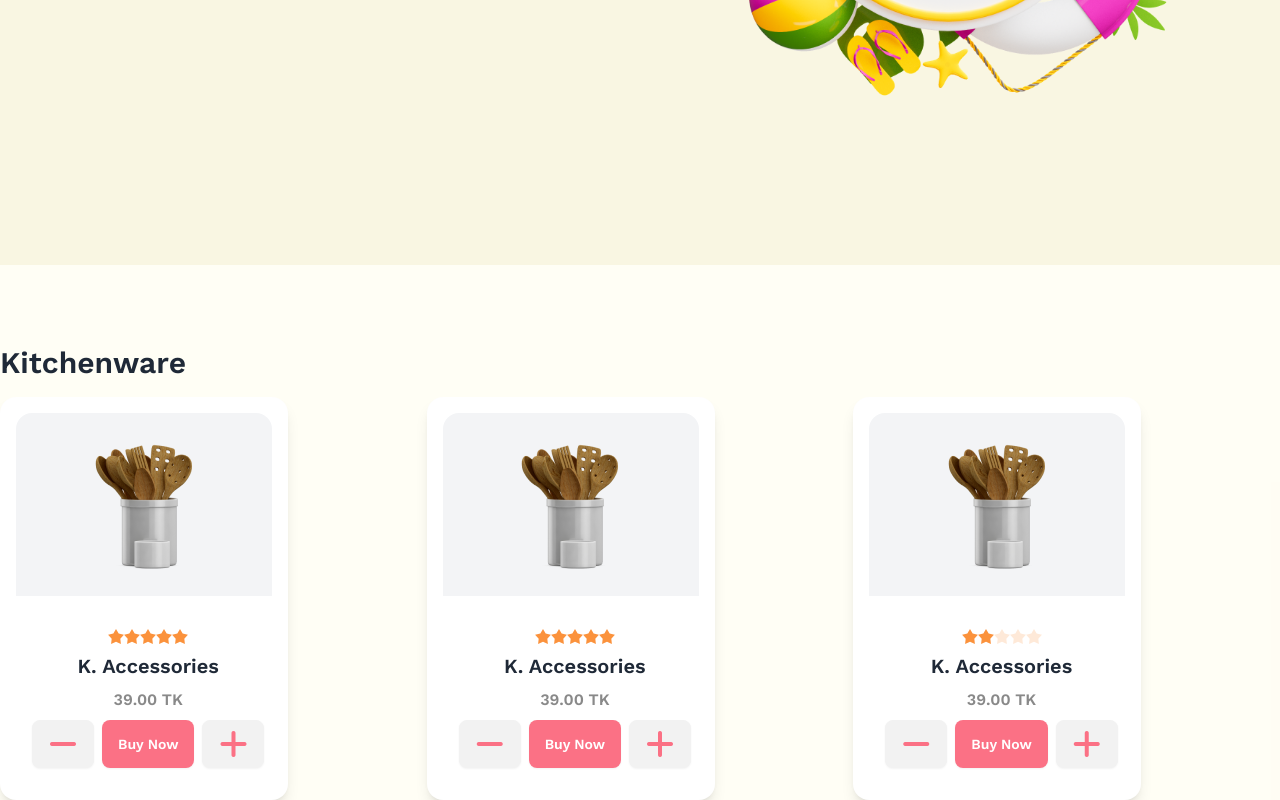
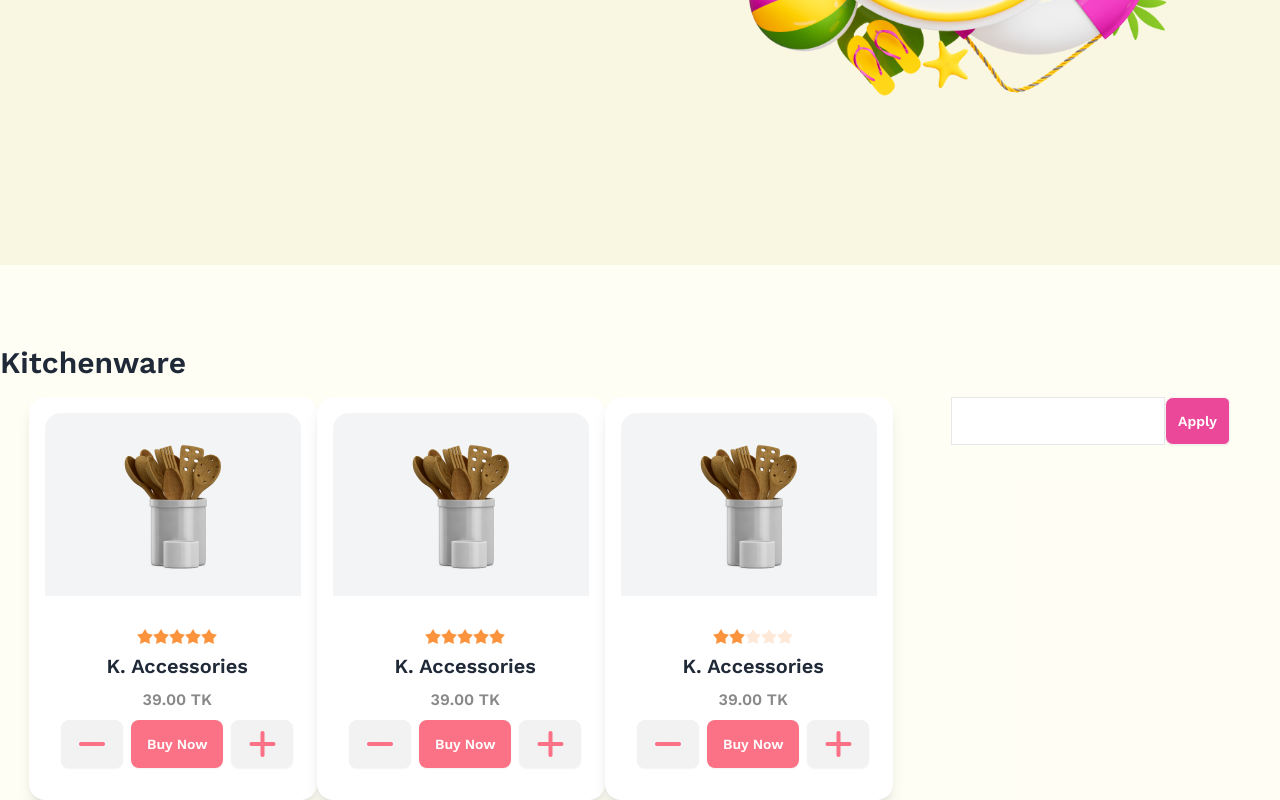
Before and after one commit to T-ahiti/summerSale-assingment, a plain HTML site: page index.html in a window 1280 px wide. Shown: the part 535-1335 px from the top of the page. Drawn offline with nearby package versions, Linux system fonts and the light colour scheme.

Commit message:
input aadded

```diff
--- a/index.html
+++ b/index.html
@@ -48,7 +48,7 @@
             <!-- heading -->
             <h1 class="text-3xl	font-semibold mb-4">Kitchenware</h1>
             <!-- card and purchase sector -->
-            <div>
+            <div class="flex justify-around">
                 <!-- cards -->
                 <div class="grid grid-cols-3">
                     <!-- first card -->
@@ -117,9 +117,10 @@
                 </div>
 
                 <!-- purchase card -->
-                <div>
-                  <div>
-
+                <div class="w-[300px]">
+                  <div class="flex">
+                    <input type="text" class="border" id="">
+                    <button class="btn bg-pink-500 text-white border rounded-r-md px-3 py-2">Apply</button>
                   </div>
                   <div>
 
```
